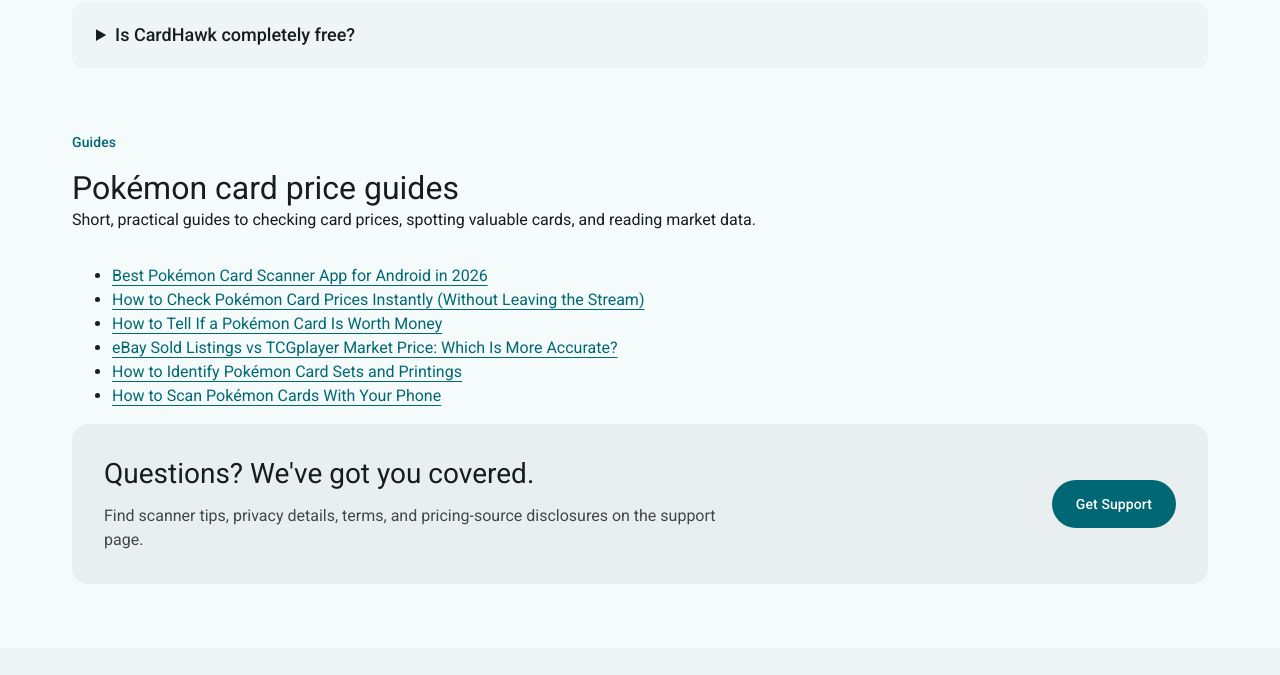
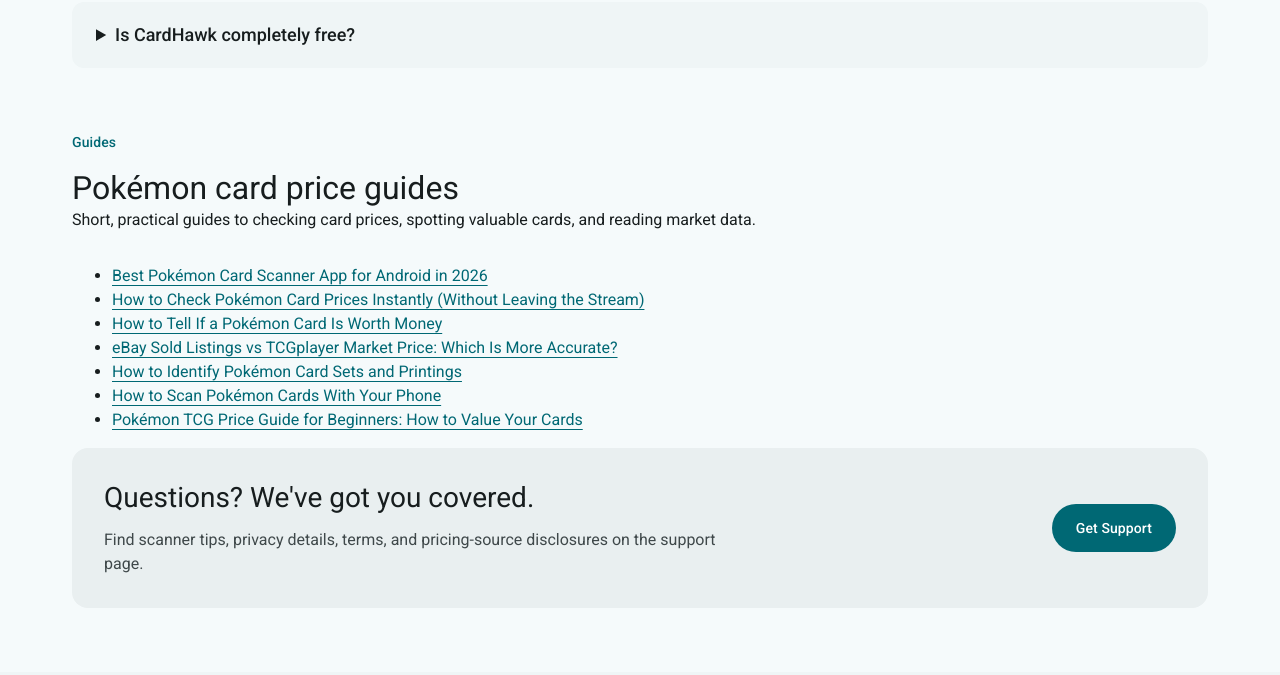
Before and after one commit to rabelson97/CardHawk-Support, a plain HTML site: page index.html in a window 1280 px wide. Shown: the part 2219-2894 px from the top of the page. Drawn offline with Linux system fonts and the light colour scheme.

Commit message:
Update homepage Guides: add Pokémon TCG price guide for beginners

```diff
--- a/index.html
+++ b/index.html
@@ -183,6 +183,7 @@
       <li><a href="ebay-sold-listings-vs-tcgplayer-market-price.html">eBay Sold Listings vs TCGplayer Market Price: Which Is More Accurate?</a></li>
       <li><a href="how-to-identify-pokemon-card-sets-and-printings.html">How to Identify Pokémon Card Sets and Printings</a></li>
       <li><a href="how-to-scan-pokemon-cards-with-your-phone.html">How to Scan Pokémon Cards With Your Phone</a></li>
+      <li><a href="pokemon-tcg-price-guide-for-beginners.html">Pokémon TCG Price Guide for Beginners: How to Value Your Cards</a></li>
     </ul>
   </section>
   <section class="support-callout"><div><h2>Questions? We've got you covered.</h2><p>Find scanner tips, privacy details, terms, and pricing-source disclosures on the support page.</p></div><a class="filled-button" href="support.html">Get Support</a></section>
```
